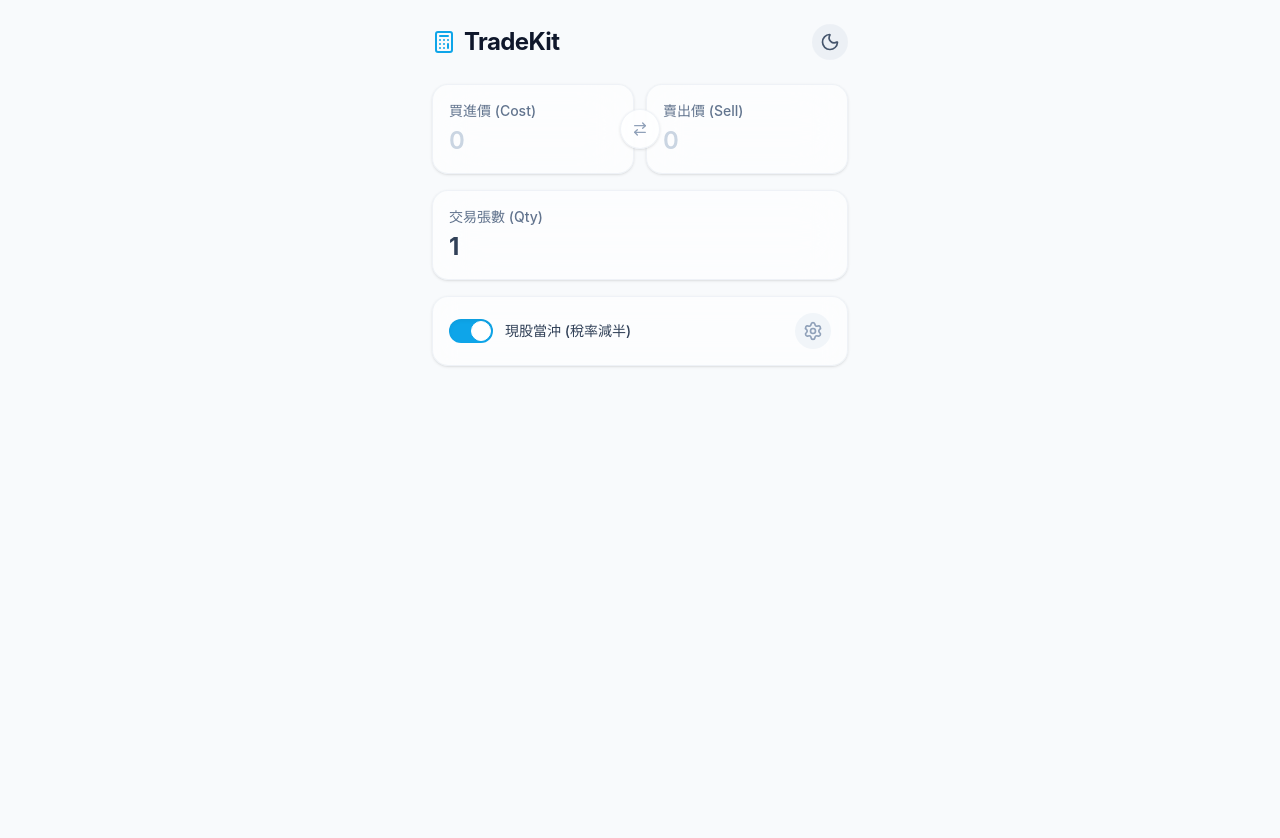
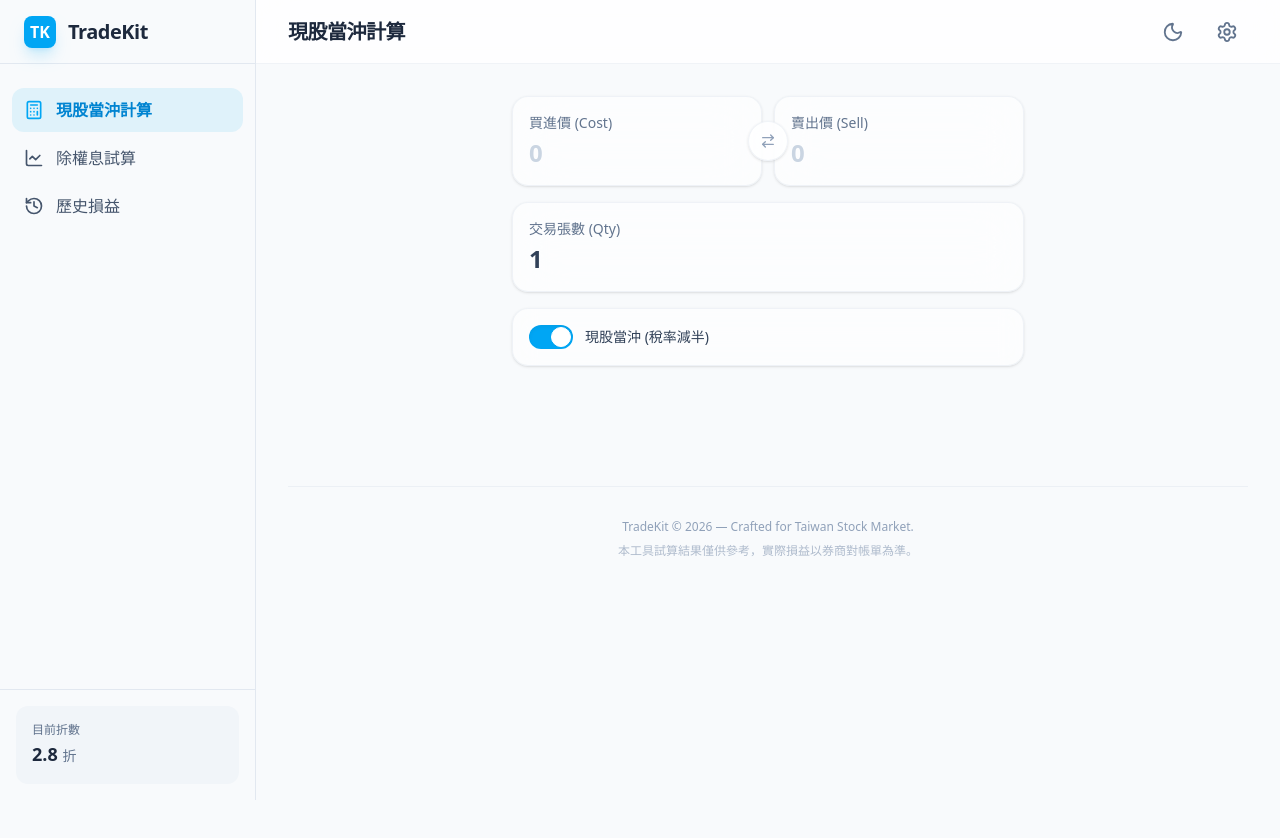
Before and after one commit to dectecx/TradeKit, a SvelteKit app in the folder frontend/: page / in a window 1280 px wide. After the commit the page ends 800 px from the top, so only its background shows below. Built offline with nearby package versions, Linux system fonts and the light colour scheme.

Commit message:
feat(ui): implement modern global dashboard layout with Sidebar and Header

```diff
--- a/frontend/src/app.css
+++ b/frontend/src/app.css
@@ -3,16 +3,12 @@
 @import url('https://fonts.googleapis.com/css2?family=Inter:wght@400;500;600;700;800;900&display=swap');
 
 @theme {
-  --color-primary-500: #0ea5e9;
-  --color-primary-600: #0284c7;
-
-  /* Taiwan Stock Guidelines: Red = Gain, Green = Loss */
-  --color-gain-soft: #f43f5e;
-  --color-gain-hard: #e11d48;
-  --color-loss-soft: #10b981;
-  --color-loss-hard: #059669;
-
-  --font-sans: 'Inter', ui-sans-serif, system-ui, sans-serif;
+  --color-primary-50: var(--color-sky-50);
+  --color-primary-100: var(--color-sky-100);
+  --color-primary-400: var(--color-sky-400);
+  --color-primary-500: var(--color-sky-500);
+  --color-primary-600: var(--color-sky-600);
+  --color-primary-900: var(--color-sky-900);
 }
 
 @layer base {
--- /dev/null
+++ b/frontend/src/lib/components/layout/Footer.svelte
@@ -0,0 +1,8 @@
+<footer
+  class="mt-auto border-t border-slate-200/50 py-8 text-center text-xs text-slate-400 dark:border-white/5 dark:text-slate-500"
+>
+  <div class="flex flex-col items-center justify-center gap-2">
+    <p>TradeKit &copy; {new Date().getFullYear()} — Crafted for Taiwan Stock Market.</p>
+    <p class="opacity-70">本工具試算結果僅供參考，實際損益以券商對帳單為準。</p>
+  </div>
+</footer>
--- /dev/null
+++ b/frontend/src/lib/components/layout/Header.svelte
@@ -0,0 +1,61 @@
+<script lang="ts">
+  import { settings } from '$lib/stores/settings.svelte';
+  import { Menu, Moon, Settings, Sun } from 'lucide-svelte';
+
+  let {
+    title = '現股當沖計算',
+    onOpenSettings,
+    isMobileMenuOpen = $bindable(),
+  }: { title?: string; onOpenSettings: () => void; isMobileMenuOpen: boolean } = $props();
+
+  function toggleDarkMode() {
+    settings.isDarkMode = !settings.isDarkMode;
+  }
+
+  function toggleMobileMenu() {
+    isMobileMenuOpen = !isMobileMenuOpen;
+  }
+</script>
+
+<header
+  class="sticky top-0 z-30 flex h-16 items-center justify-between border-b border-slate-200/50 bg-white/80 px-4 backdrop-blur-xl transition-colors duration-300 lg:px-8 dark:border-white/10 dark:bg-slate-950/80"
+>
+  <div class="flex items-center gap-4">
+    <!-- Hamburger for Mobile -->
+    <button
+      onclick={toggleMobileMenu}
+      class="-ml-2 p-2 text-slate-500 transition-colors hover:text-slate-800 lg:hidden dark:text-slate-400 dark:hover:text-white"
+      aria-label="打開導覽選單"
+    >
+      <Menu class="h-6 w-6" />
+    </button>
+
+    <h1 class="text-xl font-bold tracking-tight text-slate-800 dark:text-white">
+      {title}
+    </h1>
+  </div>
+
+  <div class="flex items-center gap-1.5 lg:gap-3">
+    <!-- Dark Mode Toggle -->
+    <button
+      onclick={toggleDarkMode}
+      class="rounded-full p-2.5 text-slate-500 transition-all duration-200 hover:bg-slate-100 hover:text-sky-500 active:scale-95 dark:text-slate-400 dark:hover:bg-slate-800 dark:hover:text-sky-400"
+      aria-label={settings.isDarkMode ? '切換為淺色模式' : '切換為深色模式'}
+    >
+      {#if settings.isDarkMode}
+        <Sun class="h-[22px] w-[22px]" />
+      {:else}
+        <Moon class="h-[22px] w-[22px]" />
+      {/if}
+    </button>
+
+    <!-- Settings Toggle -->
+    <button
+      onclick={onOpenSettings}
+      class="group rounded-full p-2.5 text-slate-500 transition-all duration-200 hover:bg-slate-100 hover:text-slate-900 active:scale-95 dark:text-slate-400 dark:hover:bg-slate-800 dark:hover:text-white"
+      aria-label="開啟設定面板"
+    >
+      <Settings class="h-[22px] w-[22px] transition-transform duration-300 group-hover:rotate-45" />
+    </button>
+  </div>
+</header>
--- /dev/null
+++ b/frontend/src/lib/components/layout/Sidebar.svelte
@@ -0,0 +1,103 @@
+<script lang="ts">
+  import { settings } from '$lib/stores/settings.svelte';
+  import { Calculator, ChartLine, History, X } from 'lucide-svelte';
+  import { fade } from 'svelte/transition';
+
+  // Navigation Items
+  const navItems = [
+    { name: '現股當沖計算', icon: Calculator, href: '/', active: true },
+    { name: '除權息試算', icon: ChartLine, href: '#', active: false },
+    { name: '歷史損益', icon: History, href: '#', active: false },
+  ];
+
+  let { isMobileMenuOpen = $bindable(false) }: { isMobileMenuOpen: boolean } = $props();
+
+  function toggleMenu() {
+    isMobileMenuOpen = !isMobileMenuOpen;
+  }
+</script>
+
+<!-- Desktop Sidebar (Hidden on Mobile) -->
+<aside
+  class="sticky top-0 hidden h-screen w-64 flex-col border-r border-slate-200 bg-slate-50 lg:flex dark:border-white/10 dark:bg-slate-900"
+>
+  <div class="flex h-16 items-center border-b border-slate-200 px-6 dark:border-white/10">
+    <div class="flex items-center gap-3">
+      <div
+        class="flex h-8 w-8 items-center justify-center rounded-lg bg-sky-500 font-bold text-white shadow-lg shadow-sky-500/20"
+      >
+        TK
+      </div>
+      <span class="text-xl font-bold tracking-tight text-slate-800 dark:text-white">TradeKit</span>
+    </div>
+  </div>
+
+  <nav class="flex-1 space-y-1 overflow-y-auto px-3 py-6">
+    {#each navItems as item}
+      <a
+        href={item.href}
+        class="flex items-center gap-3 rounded-xl px-3 py-2.5 transition-all duration-200 {item.active
+          ? 'bg-sky-500/10 font-semibold text-sky-600 dark:text-sky-400'
+          : 'text-slate-600 hover:bg-slate-100 hover:text-slate-900 dark:text-slate-300 dark:text-slate-400 dark:hover:bg-slate-800/50'}"
+        aria-current={item.active ? 'page' : undefined}
+      >
+        <item.icon class="h-5 w-5 {item.active ? 'text-sky-500' : ''}" />
+        {item.name}
+      </a>
+    {/each}
+  </nav>
+
+  <div class="border-t border-slate-200 p-4 dark:border-white/10">
+    <div class="rounded-xl bg-slate-100 p-4 dark:bg-slate-800/50">
+      <p class="text-xs font-medium text-slate-500 dark:text-slate-400">目前折數</p>
+      <p class="mt-0.5 text-lg font-bold text-slate-800 dark:text-white">
+        {settings.discount} <span class="text-sm font-normal text-slate-500">折</span>
+      </p>
+    </div>
+  </div>
+</aside>
+
+<!-- Mobile Fullscreen Menu -->
+{#if isMobileMenuOpen}
+  <div
+    class="fixed inset-0 z-50 flex flex-col bg-slate-50/95 backdrop-blur-xl lg:hidden dark:bg-slate-950/95"
+    transition:fade={{ duration: 200 }}
+  >
+    <div class="flex h-16 items-center justify-between border-b border-slate-200/50 px-4 dark:border-white/10">
+      <div class="flex items-center gap-3">
+        <div
+          class="flex h-8 w-8 items-center justify-center rounded-lg bg-sky-500 font-bold text-white shadow-lg shadow-sky-500/20"
+        >
+          TK
+        </div>
+        <span class="text-xl font-bold tracking-tight text-slate-800 dark:text-white">TradeKit</span>
+      </div>
+      <button
+        onclick={toggleMenu}
+        class="-mr-2 p-2 text-slate-500 transition-colors hover:text-slate-700 dark:text-slate-400 dark:hover:text-white"
+        aria-label="關閉選單"
+      >
+        <X class="h-6 w-6" />
+      </button>
+    </div>
+
+    <nav class="flex-1 space-y-2 overflow-y-auto px-4 py-6">
+      <p class="mb-2 px-2 text-xs font-bold tracking-wider text-slate-400 uppercase dark:text-slate-500">工具清單</p>
+      {#each navItems as item}
+        <a
+          href={item.href}
+          onclick={item.active ? undefined : toggleMenu}
+          class="flex items-center gap-4 rounded-2xl px-4 py-4 transition-all {item.active
+            ? 'border border-sky-500/20 bg-sky-500/10 text-sky-600 shadow-sm dark:text-sky-400'
+            : 'border border-slate-200/50 bg-white text-slate-700 shadow-sm dark:border-white/5 dark:bg-slate-900 dark:text-slate-300'}"
+        >
+          <div class="rounded-xl p-2 {item.active ? 'bg-sky-500/20' : 'bg-slate-100 dark:bg-slate-800'}">
+            <item.icon class="h-6 w-6 {item.active ? 'text-sky-500' : 'text-slate-500'}" />
+          </div>
+
+          <span class="text-lg font-semibold">{item.name}</span>
+        </a>
+      {/each}
+    </nav>
+  </div>
+{/if}
--- a/frontend/src/lib/utils/schema.ts
+++ b/frontend/src/lib/utils/schema.ts
@@ -1,5 +1,5 @@
+import { messages } from '$lib/i18n/messages';
 import { z } from 'zod';
-import { messages } from '$lib/i18n/messages';
 
 /**
  * 系統設定表單資料結構定義與驗證 Schema。
--- a/frontend/src/routes/+layout.svelte
+++ b/frontend/src/routes/+layout.svelte
@@ -1,8 +1,44 @@
 <script lang="ts">
+  import Footer from '$lib/components/layout/Footer.svelte';
+  import Header from '$lib/components/layout/Header.svelte';
+  import Sidebar from '$lib/components/layout/Sidebar.svelte';
+  import SettingsDrawer from '$lib/components/SettingsDrawer.svelte';
+  import { settings } from '$lib/stores/settings.svelte';
   import '../app.css';
+
   let { children } = $props();
+
+  // Layout states
+  let isSettingsOpen = $state(false);
+  let isMobileMenuOpen = $state(false);
 </script>
 
-<div class="min-h-screen pb-10">
-  {@render children()}
+<svelte:head>
+  <title>TradeKit - 台股當沖精算</title>
+  <meta name="description" content="極致精確、低阻力的現代化台股當沖試算工具" />
+</svelte:head>
+
+<!-- Theme Wrapper -->
+<div class={settings.isDarkMode ? 'dark' : ''}>
+  <div
+    class="flex h-screen w-full overflow-hidden bg-slate-50 font-sans text-slate-900 transition-colors duration-300 selection:bg-sky-500/30 dark:bg-slate-950 dark:text-slate-50"
+  >
+    <!-- Sidebar (Desktop and Mobile Wrapper) -->
+    <Sidebar bind:isMobileMenuOpen />
+
+    <!-- Main Content Area Wrapper -->
+    <div class="relative flex h-screen flex-1 flex-col overflow-hidden">
+      <Header title="現股當沖計算" onOpenSettings={() => (isSettingsOpen = true)} bind:isMobileMenuOpen />
+
+      <main class="mx-auto w-full max-w-lg flex-1 overflow-y-auto p-4 md:max-w-3xl lg:max-w-5xl lg:p-8">
+        <!-- 路由注入區 -->
+        {@render children()}
+        <Footer />
+      </main>
+    </div>
+  </div>
+
+  {#if isSettingsOpen}
+    <SettingsDrawer onClose={() => (isSettingsOpen = false)} />
+  {/if}
 </div>
--- a/frontend/src/routes/+page.svelte
+++ b/frontend/src/routes/+page.svelte
@@ -1,10 +1,9 @@
 <script lang="ts">
   import CustomNumpad from '$lib/components/CustomNumpad.svelte';
   import DisplayField from '$lib/components/DisplayField.svelte';
-  import SettingsDrawer from '$lib/components/SettingsDrawer.svelte';
   import { settings } from '$lib/stores/settings.svelte';
   import { calculateTrade } from '$lib/utils/finance';
-  import { ArrowRightLeft, Calculator, Moon, Settings, Sun, TrendingDown, TrendingUp } from 'lucide-svelte';
+  import { ArrowRightLeft, TrendingDown, TrendingUp } from 'lucide-svelte';
   import { fade, slide } from 'svelte/transition';
 
   // ==========================================
@@ -17,22 +16,12 @@
   type InputField = 'buy' | 'sell' | 'quantity' | null;
   let activeInput: InputField = $state<InputField>(null);
 
-  // 控制設定面板的開關
-  let isSettingsOpen = $state<boolean>(false);
-
   // ==========================================
-  // 2. 主題切換邏輯
-  // ==========================================
-  function toggleTheme() {
-    settings.isDarkMode = !settings.isDarkMode;
-  }
-
-  // ==========================================
-  // 3. 全域鍵盤監聽支援 (Desktop Keyboard)
+  // 2. 全域鍵盤監聽支援 (Desktop Keyboard)
   // ==========================================
   function handleGlobalKeydown(e: KeyboardEvent) {
-    // 若設定面板開啟，或沒有鎖定輸入框時不攔截
-    if (isSettingsOpen || !activeInput) return;
+    // 沒有鎖定輸入框時不攔截
+    if (!activeInput) return;
 
     const key = e.key;
 
@@ -97,7 +86,7 @@
   }
 
   // ==========================================
-  // 4. 即時響應式計算 ($derived)
+  // 3. 即時響應式計算 ($derived)
   // ==========================================
   let tradeResult = $derived.by(() => {
     const b = parseFloat(buyPrice);
@@ -125,27 +114,7 @@
 <!-- 全域鍵盤事件攔截器 -->
 <svelte:window onkeydown={handleGlobalKeydown} />
 
-<div class="relative mx-auto min-h-screen max-w-md p-4 pb-24 transition-colors duration-300">
-  <!-- Header -->
-  <header class="mb-6 flex items-center justify-between pt-2">
-    <div class="flex items-center gap-2">
-      <Calculator class="text-primary-500 h-6 w-6" />
-      <h1 class="text-2xl font-bold tracking-tight dark:text-white">TradeKit</h1>
-    </div>
-
-    <button
-      onclick={toggleTheme}
-      class="rounded-full bg-slate-200/50 p-2 text-slate-600 transition-colors hover:bg-slate-300/50 dark:bg-slate-800/50 dark:text-slate-300 dark:hover:bg-slate-700/50"
-      aria-label="切換深淺色模式"
-    >
-      {#if settings.isDarkMode}
-        <Sun class="h-5 w-5" />
-      {:else}
-        <Moon class="h-5 w-5" />
-      {/if}
-    </button>
-  </header>
-
+<div class="relative mx-auto w-full max-w-lg pb-24 transition-colors duration-300">
   <!-- Input Section -->
   <div class="relative mb-6 space-y-4 transition-all {activeInput ? 'z-50' : 'z-10'}">
     <!-- 買賣雙欄位排版 -->
@@ -181,7 +150,7 @@
       onClick={() => (activeInput = 'quantity')}
     />
 
-    <!-- Switch & Settings row -->
+    <!-- Switch / Day Trade Toggle -->
     <div
       class="flex items-center justify-between rounded-2xl border border-slate-200/50 bg-white/60 p-4
             shadow-sm backdrop-blur-md transition-colors dark:border-white/5 dark:bg-slate-800/40"
@@ -190,22 +159,15 @@
         <div class="relative">
           <input type="checkbox" bind:checked={settings.isDayTrade} class="peer sr-only" />
           <div
-            class="peer peer-checked:bg-primary-500 h-6 w-11 rounded-full bg-slate-300 shadow-inner
-						peer-focus:outline-none after:absolute after:top-[2px]
-						after:left-[2px] after:h-5 after:w-5 after:rounded-full after:border
-						after:border-slate-300 after:bg-white after:transition-all after:content-[''] peer-checked:after:translate-x-full
+            class="peer h-6 w-11 rounded-full bg-slate-300 shadow-inner
+						peer-checked:bg-sky-500 peer-focus:outline-none after:absolute
+						after:top-[2px] after:left-[2px] after:h-5 after:w-5 after:rounded-full
+						after:border after:border-slate-300 after:bg-white after:transition-all after:content-[''] peer-checked:after:translate-x-full
 						peer-checked:after:border-white dark:bg-slate-700"
           ></div>
         </div>
         <span class="text-sm font-medium text-slate-700 dark:text-slate-300">現股當沖 (稅率減半)</span>
       </label>
-      <button
-        onclick={() => (isSettingsOpen = true)}
-        class="rounded-full bg-slate-100 p-2 text-slate-400 transition-all hover:text-slate-700 active:scale-95 dark:bg-slate-700/50 dark:hover:text-slate-200"
-        aria-label="開啟設定面板"
-      >
-        <Settings class="h-5 w-5" />
-      </button>
     </div>
   </div>
 
@@ -254,29 +216,26 @@
         <h3 class="mb-4 text-xs font-bold tracking-wider text-slate-400 uppercase dark:text-slate-300">交易成本明細</h3>
         <div class="space-y-3">
           <div class="flex items-center justify-between">
-            <span class="text-sm text-slate-500 dark:text-slate-300">買進手續費 (折數 {settings.discount})</span>
-            <span class="text-sm font-semibold dark:text-slate-100">{formatMoney(tradeResult.buyFee)}</span>
+            <span class="text-sm text-slate-500 dark:text-slate-400">買進手續費 (折數 {settings.discount})</span>
+            <span class="text-sm font-semibold text-slate-700 dark:text-slate-200"
+              >{formatMoney(tradeResult.buyFee)}</span
+            >
           </div>
           <div class="flex items-center justify-between">
-            <span class="text-sm text-slate-500 dark:text-slate-300">賣出手續費 (折數 {settings.discount})</span>
-            <span class="text-sm font-semibold dark:text-slate-100">{formatMoney(tradeResult.sellFee)}</span>
+            <span class="text-sm text-slate-500 dark:text-slate-400">賣出手續費 (折數 {settings.discount})</span>
+            <span class="text-sm font-semibold text-slate-700 dark:text-slate-200"
+              >{formatMoney(tradeResult.sellFee)}</span
+            >
           </div>
           <div class="flex items-center justify-between">
-            <span class="text-sm text-slate-500 dark:text-slate-300"
+            <span class="text-sm text-slate-500 dark:text-slate-400"
               >交易稅 ({settings.isDayTrade ? '當沖 0.15%' : '一般 0.3%'})</span
             >
-            <span class="text-primary-600 dark:text-primary-400 text-sm font-semibold"
-              >{formatMoney(tradeResult.sellTax)}</span
-            >
+            <span class="text-sm font-semibold text-sky-600 dark:text-sky-400">{formatMoney(tradeResult.sellTax)}</span>
           </div>
         </div>
       </div>
     </div>
-  {/if}
-
-  <!-- 設定面板 Drawer Overlay -->
-  {#if isSettingsOpen}
-    <SettingsDrawer onClose={() => (isSettingsOpen = false)} />
   {/if}
 
   <!-- Custom Numpad Drawer overlay & component -->
```
Also changed, not shown: 2 other files (tests, documents, lock files or other folders).
